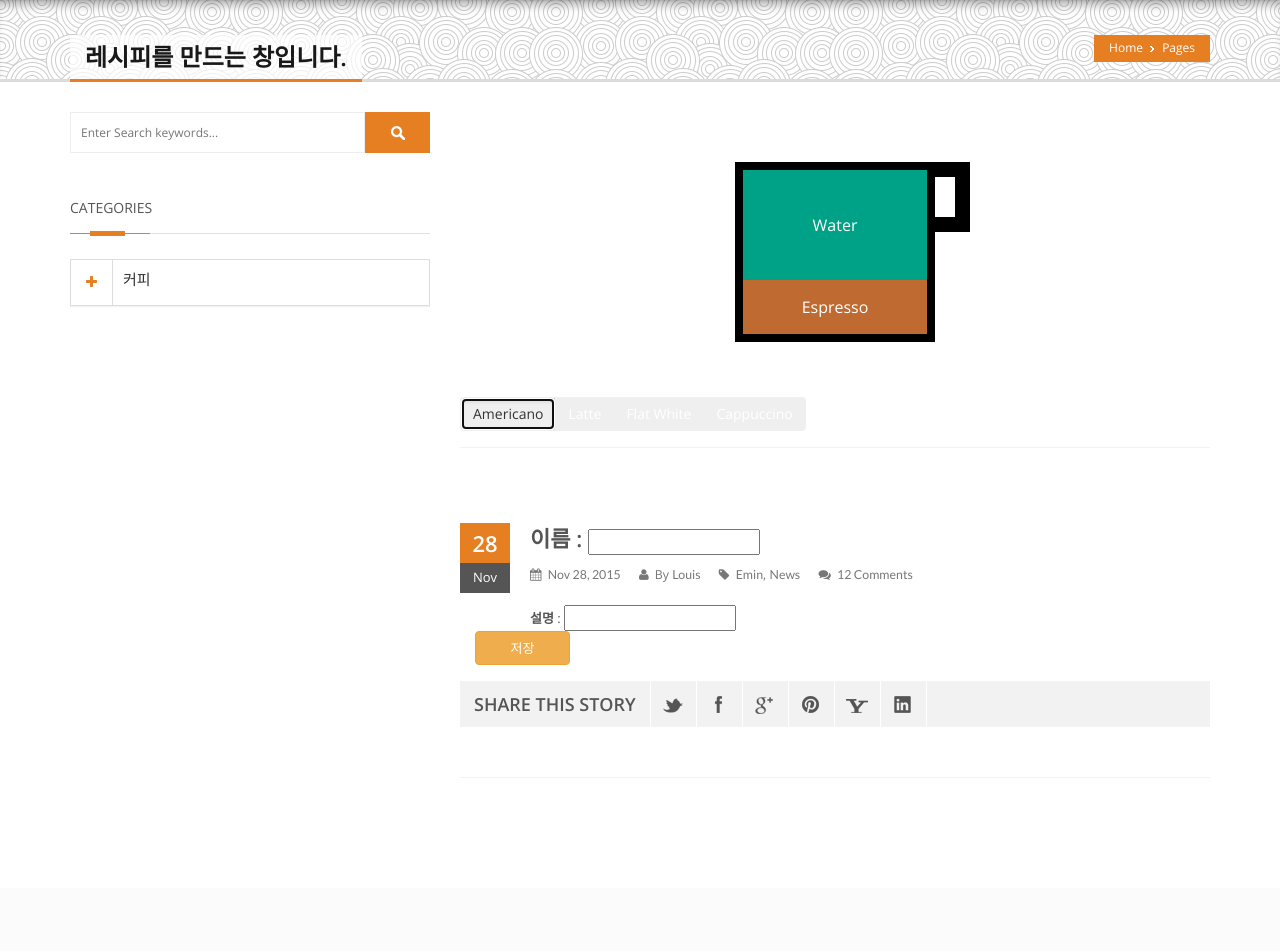
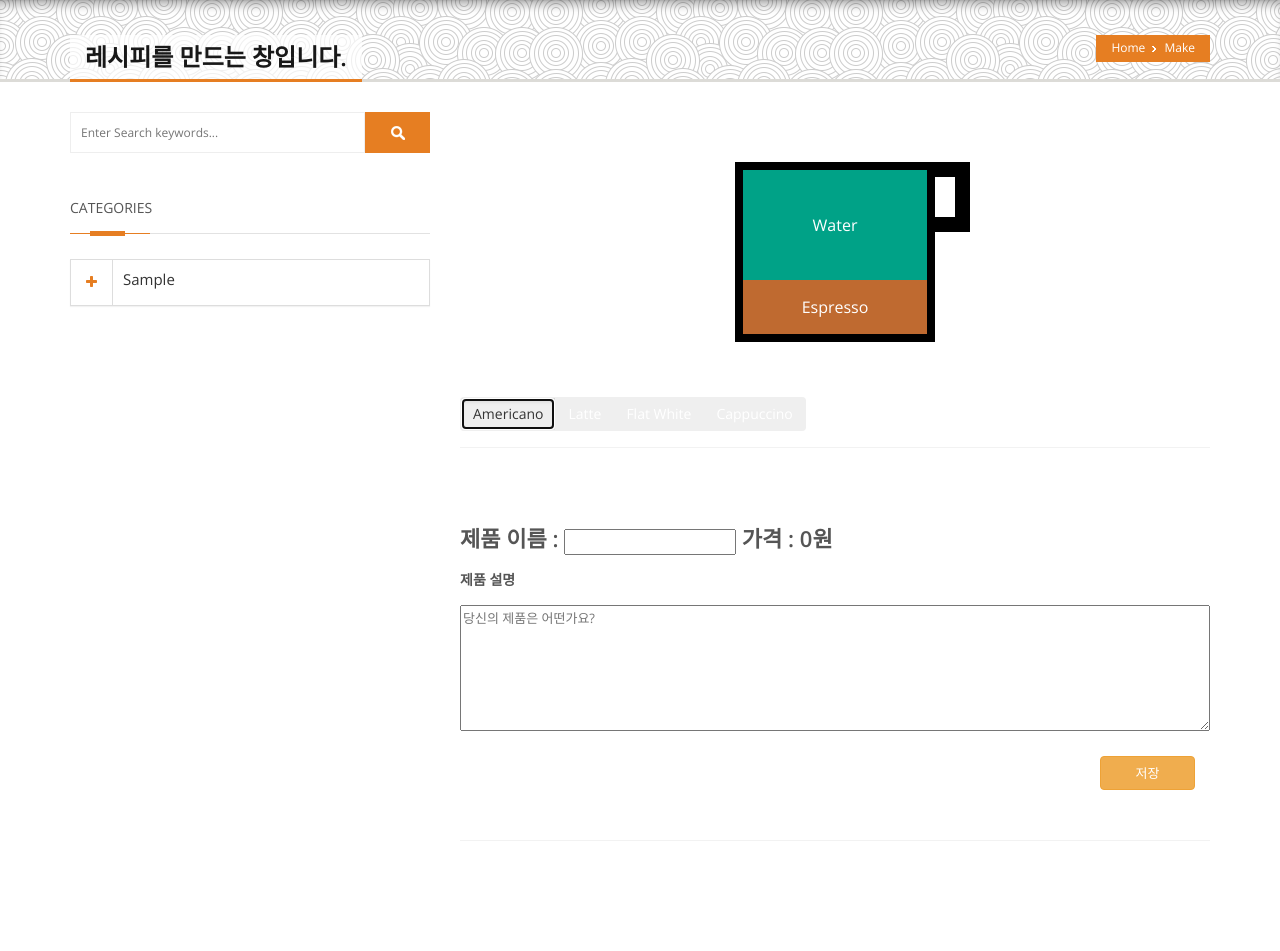
Before and after one commit to dhooonk/coffee, a Rails app: page /recipe in a window 1280 px wide. Shown: the part 144-1095 px from the top of the page. Before the commit the page ends 858 px from the top, so only its background shows below. Run offline with Rails 7, Linux system fonts and the light colour scheme; tables that the repository leaves empty hold one stand-in row (values such as "Sample post"); style sheets or scripts are compiled from the project's sources; some libraries are stand-ins or nearby versions.

Commit message:
레시피 수정완료

```diff
--- a/coffee/app/controllers/recipe_controller.rb
+++ b/coffee/app/controllers/recipe_controller.rb
@@ -2,24 +2,52 @@ class RecipeController < ApplicationController
 
 
   def index
-    @coffees=Ingredient.where(category: "coffee")
-    @waters=Ingredient.where(category: "water")
-    @milks=Ingredient.where(category: "milk")
-    @bubbles=Ingredient.where(category: "bubble")
-    @syrups=Ingredient.where(category: "syrup")
-    @decos=Ingredient.where(category: "deco")
+    # 여기 아래는 지우셔도 됩니다.
+    # @coffees=Ingredient.where(category: "coffee")
+    # @waters=Ingredient.where(category: "water")
+    # @milks=Ingredient.where(category: "milk")
+    # @bubbles=Ingredient.where(category: "bubble")
+    # @syrups=Ingredient.where(category: "syrup")
+    # @decos=Ingredient.where(category: "deco")
 
+    @ingredients = Ingredient.all
+    @categories = Ingredient.select(:category).distinct.order(:category)
   end
 
   def create
-    Product.create(
-      name: params[:name],
-      comment: params[:comment],
-      price: "1000",
-      user_id: 1,
-      confirm: "false"
 
-    )
+    # {
+    #   "pct_name"=>"테스트 이름입니다.",
+    #   "pct_comment"=>"테스트 코멘트입니다.",
+    #   "pct_price"=>"50800",
+    #   "checked"=>"{\"3\":\"100\",\"4\":\"140\"}",
+    # }
+
+    # 값은 위와 같이 넘어옵니다.
+    # checked = {ingredient_id => quantity}입니다.
+
+    # JSON()을 거치면 checked가 아래와 같이 변하니 이 코드를 꼭 넣고 그 뒤에 hash로 코딩하시면 됩니다!!
+    # "{\"3\":\"100\",\"4\":\"140\"}" => {"3"=>"100", "4"=>"140"}
+    checked = JSON(params[:checked])
+
+    # To Do List
+    # 1. product를 만든다.
+    # 2. recipe를 만든다.
+    #   2-1. product_id는 방금 만든 product.id
+    #   2-2. ingredient_id와 quantity는 checked를 사용하시면 됩니다.
+    #   2-3. price = ingredient의 price * quantity입니다. 혹시 이부분 모르시면 물어보세요!
+
+
+
+    # 아래 코드는 원래있던 product만드는 코드입니다. 주석처리 해놨습니다. 풀고 사용하시면 되요!
+
+    # Product.create(
+    #   name: params[:name],
+    #   comment: params[:comment],
+    #   price: "1000",
+    #   user_id: 1,
+    #   confirm: "false"
+    # )
 
     redirect_to '/orders'
   end
--- a/coffee/app/views/recipe/index.html.erb
+++ b/coffee/app/views/recipe/index.html.erb
@@ -1,4 +1,5 @@
 <section class="wrapper">
+  <!-- pagehead -->
   <section class="page_head">
       <div class="container">
           <div class="row">
@@ -6,7 +7,7 @@
                   <nav id="breadcrumbs">
                       <ul>
                           <li><a href="index.html">Home</a></li>
-                            <li>Pages</li>
+                          <li>Make</li>
                       </ul>
                   </nav>
 
@@ -17,12 +18,16 @@
           </div>
       </div>
   </section>
+
+  <!-- leftbar -->
   <section class="content left_sidebar">
     <div class="container">
       <div class="row">
+
         <!--Sidebar Widget-->
         <div class="col-lg-4 col-md-4 col-sm-4">
           <div class="sidebar">
+
             <div class="widget widget_search">
               <div class="site-search-area">
                 <form method="get" id="site-searchform" action="#">
@@ -34,41 +39,47 @@
               </div><!-- end site search -->
             </div>
 
+            <!-- 사이드바 주요부분 -->
             <div class="widget widget_categories">
               <div class="widget_title">
                 <h4><span>Categories</span></h4>
               </div>
-<%= form_tag(recipe_index_path, method: "post") do %>
               <div class="panel-group accordion" id="accordion">
                 <div class="panel panel-default">
+                  <% @categories.each_with_index do |category, i| %>
                     <div class="panel-heading">
                       <h4 class="panel-title">
-                            <a data-toggle="collapse" data-parent="#accordion" href="#collapse01">
+                        <a data-toggle="collapse" data-parent="#accordion" href="#collapse<%= i %>">
                           <i class="switch fa fa-plus"></i>
-                                커피
+                          <%= category.category  %>
                         </a>
                       </h4>
                     </div>
-                    <div id="collapse01" class="panel-collapse collapse">
+                    <div id="collapse<%= i %>" class="panel-collapse collapse">
+                      <% @ingredients.where(category: category.category).each do |ingredient| %>
                           <div class="panel-body">
-                          <% @coffees.each do |i| %>
                               <div class="slidecontainer">
                                 <div class="checkbox">
-                              <label><input type="checkbox" name="ing_checkbox" value="ingredient_<%=i.id%>"><%= i.name %></label>
-                            <input type="range" min="1" max="100" value="50" class="slider" id="coffeeRange_<%=i.id%>">
-                            <p>Value: <span id="ingredient_<%=i.id%>"></span></p>
+                                  <label><input type="checkbox" id="checkbox_<%=ingredient.id%>" name="ing_checkbox" value="<%=ingredient.id%>"><%= ingredient.name %></label>
+                                  <input type="range" min="30" max="200" step="10" value="50" class="slider" id="ing_range_<%=ingredient.id%>">
+                                  <p>
+                                    가격 : <span id="ing_price_<%=ingredient.id%>"> <%= ingredient.price %> </span>|
+                                    용량: <span id="ing_value_<%=ingredient.id%>"></span> |
+                                    총 가격 : <span id="ing_total_value_<%= ingredient.id %>"></span> ￦
+                                  </p>
+                                </div>
                               </div>
                           </div>
                       <% end %>
-
-
+                    </div>
+                  <% end %>
                 </div>
               </div>
             </div>
           </div>
         </div>
-        </div>
-    </div>
+
+        <!-- main content -->
         <div class="col-xs-12 col-sm-8 col-md-8 col-lg-8">
           <div class="blog_large">
             <article class="post">
@@ -93,84 +104,134 @@
                   </div>
                 </div>
               </figure>
-              <div class="post_date">
-                <span class="day">28</span>
-                <span class="month">Nov</span>
-              </div>
-              <div class="post_content">
+
+
+              <%= form_tag(recipe_index_path, method: "post") do %>
+                <div class>
                   <div class="post_meta">
                       <h2>
-                    <strong>이름</strong> : <%=text_field_tag 'name' %>
+                        <span>제품 이름 : <%=text_field_tag :pct_name, nil, required: true %> </span>
+                        <span>가격 : <span id="whole_value">0</span>원 </span>
                       </h2>
+                      <h4>제품 설명</h4>
+                      <%= text_area_tag :pct_comment, nil, size: "24x6", placeholder: "당신의 제품은 어떤가요?", required: true  %>
+                      <%= hidden_field_tag :pct_price, "" %>
+                      <%= hidden_field_tag :checked, "1" %>
                     <div class="metaInfo">
-                    <span><i class="fa fa-calendar"></i> <a href="#">Nov 28, 2015</a> </span>
-                    <span><i class="fa fa-user"></i> By <a href="#">Louis</a> </span>
-                    <span><i class="fa fa-tag"></i> <a href="#">Emin</a>, <a href="#">News</a> </span>
-                    <span><i class="fa fa-comments"></i> <a href="#">12 Comments</a></span>
                     </div>
                   </div>
-                  <strong>설명</strong> : <%=text_field_tag 'comment' %>
-                </div>
+                  <div style="display: flex;justify-content: flex-end;">
                     <div class="col-lg-2 col-md-2 col-xs-12">
                         <!-- Indicates caution should be taken with this action -->
-                    <input type="submit" class="btn btn-warning btn-block" value='저장'>
+                          <%= submit_tag "저장", class: 'btn btn-warning btn-block', id: "submitBtn"  %>
+                    </div>
+                  </div>
                 </div>
               <%end%>
-              <ul class="shares">
-                <li class="shareslabel"><h3>Share This Story</h3></li>
-                <li><a class="twitter" href="#" data-placement="bottom" data-toggle="tooltip" title="Twitter"></a></li>
-                <li><a class="facebook" href="#" data-placement="bottom" data-toggle="tooltip" title="Facebook"></a></li>
-                <li><a class="gplus" href="#" data-placement="bottom" data-toggle="tooltip" title="Google Plus"></a></li>
-                <li><a class="pinterest" href="#" data-placement="bottom" data-toggle="tooltip" title="Pinterest"></a></li>
-                <li><a class="yahoo" href="#" data-placement="bottom" data-toggle="tooltip" title="Yahoo"></a></li>
-                <li><a class="linkedin" href="#" data-placement="bottom" data-toggle="tooltip" title="LinkedIn"></a></li>
-              </ul>
             </article>
           </div>
         </div>
+
       </div>
     </div>
   </section>
 </section>
-</section>
+
 <!--end wrapper-->
+<script>
+$(document).on('ready', function(){
 
-
-<input type="hidden" value="slkdflskj" id="test">
-                          <script>
-
-                            <% @coffees.each do |i| %>
-
-                            var slider_<%= i.id %> = document.getElementById("coffeeRange_<%=i.id%>");
-                            var output_<%= i.id %> = document.getElementById("ingredient_<%= i.id %>");
-                            output_<%= i.id %>.innerHTML = slider_<%= i.id %>.value;
-
-                            slider_<%= i.id %>.oninput = function() {
-                              output_<%= i.id %>.innerHTML = this.value;
-                            }
-                          <% end %>
-                          var checked_id = [];
-
-                          $(document).on('ready', function(){
+    // 커피 그림부분
+    // 이 부분은 건들지 않았습니다!!
     $('.btn-group button').on('click', function(e){
       e.preventDefault();
       $('.coffee').attr('data-type', $(this).attr('data-nav'));
     }).eq(0).trigger('click');
 
-                              $("[name=ing_checkbox]").on('click', function() {
-                                if($(this).prop("checked")) {
-                                  // console.log("체크!");
+    ingredient.init(); // 슬라이더 초기세팅
 
-                                  iid = $(this).val().split("_")[1]
-                                  checked_id.push(iid);
-                                } else {
-                                  // console.log("체크ㅌㅌㅌ!");
-                                  iid = $(this).val().split("_")[1]
-                                  checked_id.delete(iid);
-                                }
+    ingredient.checkbox_init(); // 체크박스를 클릭하면 값이 변경되는 이벤트 설정
 
-                                $("#test").val(checked_id);
+    $("#submitBtn").on('click', function () {
+      ingredient.check_hash();
+    })
   });
 
+  var ingredient = {
+
+    // slider 초기값 세팅 & oninput 이벤트 추가
+    init : function () {
+
+      // 기존에 1개씩만 가져오던 코드를 고쳐서 한번에 담아버렸습니다.
+      var sliders = $("[id*=ing_range_]");
+      var outputs = $("[id*=ing_value_]");
+
+      outputs.each(function (i) {           // 초기값 세팅
+
+        $(this).html(50);
+        var price = $(this).prev().html();
+        $(this).next().html(price * 50);
       });
+
+      // 슬라이더를 이동하면 밑에 값이 바뀌게
+      sliders.on('input', function() {
+
+        // 클릭한 슬라이더 id parsing
+        var click_slider_id = $(this).attr("id").split("_")[2];
+
+        // value : 부분에 변경된 값 넣기
+        $("#ing_value_"+click_slider_id).html( $(this).val() );
+
+        // 총가격 변경
+        var price = +$("#ing_price_"+click_slider_id).html();
+        var quantity = +$("#ing_value_"+click_slider_id).html();
+        var totalV = price * quantity;
+
+        $("#ing_total_value_"+click_slider_id).html(totalV);
+
+        ingredient.whole_update();
+      });
+    },
+
+    checkbox_init : function () {
+      $("[name=ing_checkbox]").on('click', function() {
+        ingredient.whole_update();
+      });
+    },
+
+    //전체가격 업데이트
+    whole_update : function() {
+
+      var whole_value = 0;
+      $("[id*=ing_total_value_]").each(function () {
+
+        var id = $(this).attr('id').split("_")[3];
+        var checkbox = $("#checkbox_" + id);
+
+        if (checkbox.prop("checked")) {
+          whole_value += +$(this).html();
+        }
+      });
+      $("#whole_value").html(whole_value);
+      $("#pct_price").val(whole_value);
+    },
+
+    // 체크박스 hash데이터
+    // {체크박스 id : 수량}
+    check_hash : function () {
+      var checkedObj = {};
+
+      $("[id*=ing_value_]").each(function () {
+
+        var id = $(this).attr('id').split("_")[2];
+        var checkbox = $("#checkbox_" + id);
+
+        if (checkbox.prop("checked")) {
+          checkedObj[id] = $(this).html();
+        }
+      });
+
+      $("#checked").val(JSON.stringify(checkedObj));
+    }
+}
 </script>
```
Lines whose indentation alone changed are shown as unchanged.
